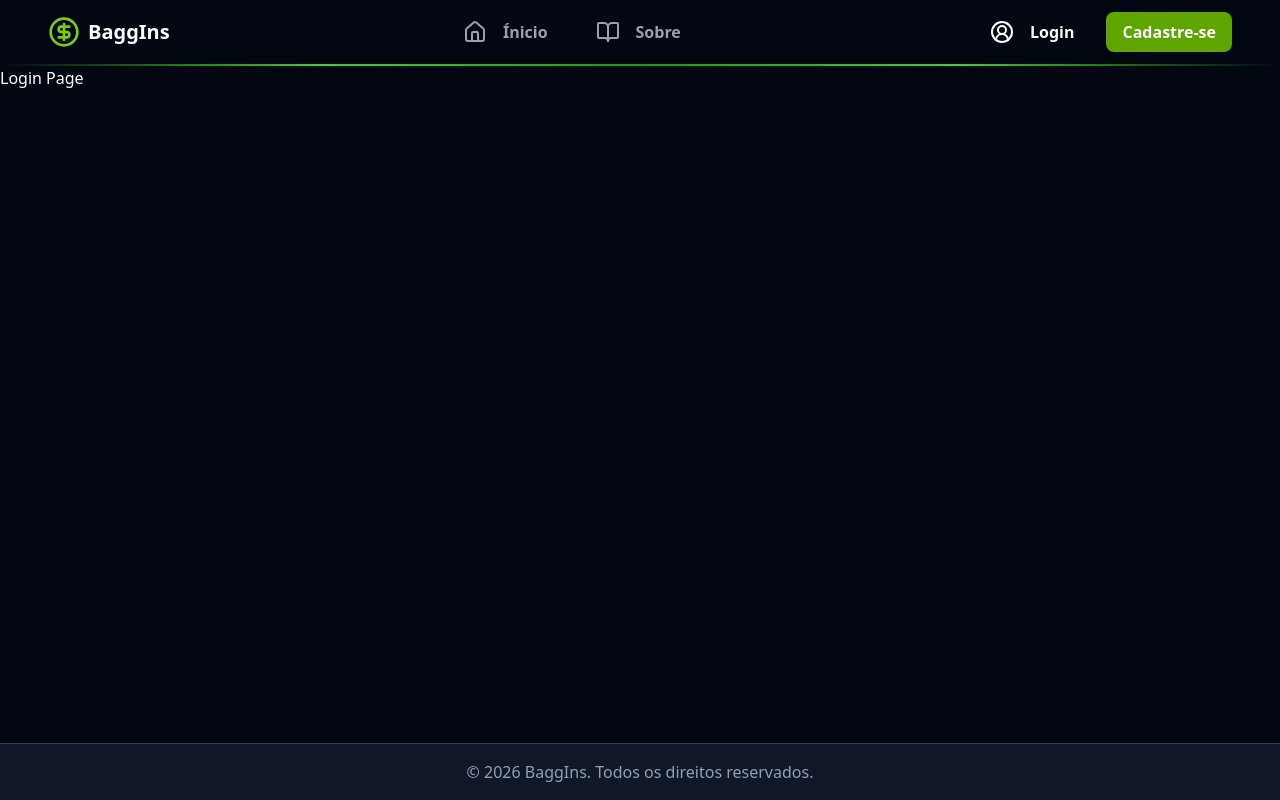
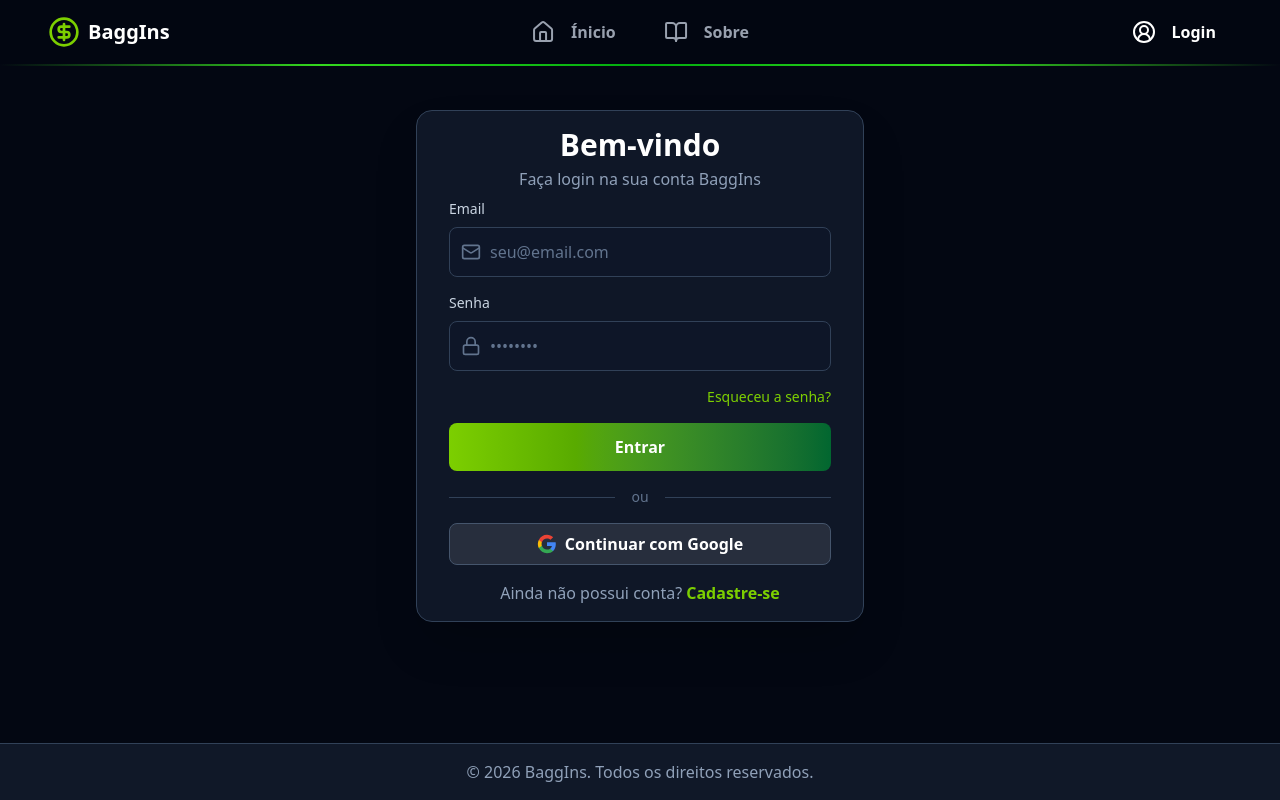
Before and after one commit to CzarFontanella/BaggIns, a React (Vite) app: page /login in a window 1280 px wide. Built offline with nearby package versions, Linux system fonts and the light colour scheme.

Commit message:
feat: implementa pagina de login

```diff
--- a/src/Router.tsx
+++ b/src/Router.tsx
@@ -1,6 +1,7 @@
 import { Navigate, Route, Routes } from "react-router-dom";
 import Home from "./pages/Home/Home";
 import About from "./pages/About/About";
+import Login from "./pages/Login/Login";
 
 export default function Router() {
   return (
@@ -9,7 +10,7 @@ export default function Router() {
       <Route path="/home" element={<Home />} />
       <Route path="/about" element={<About />} />
 
-      <Route path="/login" element={<div>Login Page</div>} />
+      <Route path="/login" element={<Login />} />
       <Route path="/signup" element={<div>Signup Page</div>} />
     </Routes>
   );
--- a/src/components/NavBar/NavBar.tsx
+++ b/src/components/NavBar/NavBar.tsx
@@ -5,7 +5,6 @@ import {
   House,
 } from "lucide-react";
 import NavItem from "./NavItem";
-import { NavLink } from "react-router-dom";
 
 export default function NavBar() {
   const navItems = [
@@ -19,21 +18,15 @@ export default function NavBar() {
         <CircleDollarSign className="w-8 h-8 text-lime-500" />
         <span className="text-xl font-bold text-white">BaggIns</span>
       </div>
-      <ul className="flex space-x-4">
+      <ul className="flex space-x-4 absolute left-1/2 -translate-x-1/2">
         {navItems.map(({ to, icon: Icon, label }) => (
           <li key={to}>
             <NavItem to={to} icon={Icon} label={label} />
           </li>
         ))}
       </ul>
-      <div className="flex items-center gap-4">
+      <div className="flex items-center">
         <NavItem to="/login" icon={CircleUserRound} label="Login" />
-        <NavLink
-          to="/signup"
-          className="flex items-center bg-lime-600 hover:bg-green-700 text-white px-4 py-2 rounded-lg font-semibold transition"
-        >
-          Cadastre-se
-        </NavLink>
       </div>
     </nav>
   );
--- a/src/pages/About/About.tsx
+++ b/src/pages/About/About.tsx
@@ -1,7 +1,7 @@
 export default function About() {
   return (
-    <div className="p-8 text-slate-300">
-      <h1 className="text-4xl font-bold mb-4">Sobre o BaggIns</h1>
+    <div className="py-8 px-16 text-slate-300">
+      <h1 className="text-4xl text-white font-bold mb-4">Sobre o BaggIns</h1>
       <p className="text-lg mb-4">
         O BaggIns é uma plataforma de gerenciamento financeiro pessoal
         desenvolvida para auxiliar usuários no controle e na organização de suas
@@ -15,14 +15,14 @@ export default function About() {
         apoiar a tomada de decisões financeiras mais conscientes, incentivando a
         responsabilidade e bem-estar econômico.
       </p>
-      <h2 className="text-2xl font-semibold mb-3">Recursos Principais</h2>
+      <h2 className="text-2xl font-semibold text-white mb-3">Recursos Principais</h2>
       <ul className="list-disc list-inside mb-4">
         <li>Acompanhamento de despesas e receitas em tempo real.</li>
         <li>Relatórios detalhados para análise financeira.</li>
         <li>Metas financeiras para ajudar você a economizar e investir.</li>
         <li>Interface amigável e fácil de usar.</li>
       </ul>
-      <h2 className="text-2xl font-semibold mb-3">Contato</h2>
+      <h2 className="text-2xl font-semibold text-white mb-3">Contato</h2>
       <p className="text-lg">
         Se você tiver alguma dúvida ou sugestão, não hesite em entrar em contato
         comigo através do{" "}
--- /dev/null
+++ b/src/pages/Login/Login.tsx
@@ -0,0 +1,142 @@
+import { useState } from "react";
+import { Mail, Lock } from "lucide-react";
+
+export default function Login() {
+  const [email, setEmail] = useState("");
+  const [password, setPassword] = useState("");
+  const [isLoading, setIsLoading] = useState(false);
+
+  const handleSubmit = (e: React.FormEvent) => {
+    e.preventDefault();
+    setIsLoading(true);
+
+    // Introduzir Lógica de autenticação
+
+    setTimeout(() => setIsLoading(false), 1000);
+  };
+
+  return (
+    <section className="flex flex-col items-center justify-center min-h-[calc(100vh-200px)] px-4 py-8">
+      {/* Card Container */}
+      <div className="w-full max-w-md">
+        <div className="bg-slate-800/50 border border-slate-700 rounded-2xl py-4 px-8 shadow-2xl hover:border-lime-500/30 transition">
+          {/* Header */}
+          <div className="mb-2 text-center">
+            <h1 className="text-3xl font-bold text-white mb-1">Bem-vindo</h1>
+            <p className="text-slate-400">Faça login na sua conta BaggIns</p>
+          </div>
+
+          {/* Form */}
+          <form onSubmit={handleSubmit} className="space-y-4">
+            {/* Email Input */}
+            <div>
+              <label
+                htmlFor="email"
+                className="block text-sm font-medium text-slate-300 mb-2"
+              >
+                Email
+              </label>
+              <div className="relative">
+                <Mail className="absolute left-3 top-1/2 -translate-y-1/2 w-5 h-5 text-slate-500" />
+                <input
+                  id="email"
+                  type="email"
+                  placeholder="seu@email.com"
+                  value={email}
+                  onChange={(e) => setEmail(e.target.value)}
+                  className="w-full bg-slate-900/50 border border-slate-700 rounded-lg pl-10 pr-4 py-3 text-white placeholder-slate-500 focus:outline-none focus:border-lime-500 focus:ring-2 focus:ring-lime-500/20 transition"
+                  required
+                />
+              </div>
+            </div>
+
+            {/* Password Input */}
+            <div>
+              <label
+                htmlFor="password"
+                className="block text-sm font-medium text-slate-300 mb-2"
+              >
+                Senha
+              </label>
+              <div className="relative">
+                <Lock className="absolute left-3 top-1/2 -translate-y-1/2 w-5 h-5 text-slate-500" />
+                <input
+                  id="password"
+                  type="password"
+                  placeholder="••••••••"
+                  value={password}
+                  onChange={(e) => setPassword(e.target.value)}
+                  className="w-full bg-slate-900/50 border border-slate-700 rounded-lg pl-10 pr-4 py-3 text-white placeholder-slate-500 focus:outline-none focus:border-lime-500 focus:ring-2 focus:ring-lime-500/20 transition"
+                  required
+                />
+              </div>
+            </div>
+
+            {/* Forgot Password Link */}
+            <div className="flex justify-end">
+              <a
+                href="#"
+                className="text-sm text-lime-500 hover:text-lime-400 transition"
+              >
+                Esqueceu a senha?
+              </a>
+            </div>
+
+            {/* Submit Button */}
+            <button
+              type="submit"
+              disabled={isLoading}
+              className="w-full bg-gradient-to-r from-lime-500 to-green-800 hover:from-lime-600 hover:to-green-700 text-white font-semibold py-3 rounded-lg transition transform hover:scale-105 disabled:opacity-50 disabled:cursor-not-allowed disabled:hover:scale-100"
+            >
+              {isLoading ? "Autenticando..." : "Entrar"}
+            </button>
+          </form>
+
+          {/* Divider */}
+          <div className="flex items-center gap-4 my-4">
+            <div className="flex-1 h-px bg-slate-700"></div>
+            <span className="text-sm text-slate-500">ou</span>
+            <div className="flex-1 h-px bg-slate-700"></div>
+          </div>
+
+          {/* Google Login Button */}
+          {LoginGoogleButton()}
+
+          {/* Sign Up Link */}
+          <p className="text-center text-slate-400 mt-4">
+            Ainda não possui conta?{" "}
+            <a
+              href="/signup"
+              className="text-lime-500 hover:text-lime-400 font-semibold transition"
+            >
+              Cadastre-se
+            </a>
+          </p>
+        </div>
+      </div>
+    </section>
+  );
+}
+function LoginGoogleButton() {
+    return <button
+        type="button"
+        onClick={() => console.log("Google login - em desenvolvimento")}
+        className="w-full flex items-center justify-center gap-2 bg-white/10 hover:bg-white/20 border border-slate-600 text-white font-semibold py-2 rounded-lg transition"
+    >
+        <svg className="w-5 h-5" viewBox="0 0 24 24" fill="currentColor">
+            <path
+                d="M22.56 12.25c0-.78-.07-1.53-.2-2.25H12v4.26h5.92c-.26 1.37-1.04 2.53-2.21 3.31v2.77h3.57c2.08-1.92 3.28-4.74 3.28-8.09z"
+                fill="#4285F4" />
+            <path
+                d="M12 23c2.97 0 5.46-.98 7.28-2.66l-3.57-2.77c-.98.66-2.23 1.06-3.71 1.06-2.86 0-5.29-1.93-6.16-4.53H2.18v2.84C3.99 20.53 7.7 23 12 23z"
+                fill="#34A853" />
+            <path
+                d="M5.84 14.09c-.22-.66-.35-1.36-.35-2.09s.13-1.43.35-2.09V7.07H2.18C1.43 8.55 1 10.22 1 12s.43 3.45 1.18 4.93l2.85-2.22.81-.62z"
+                fill="#FBBC05" />
+            <path
+                d="M12 5.38c1.62 0 3.06.56 4.21 1.64l3.15-3.15C17.45 2.09 14.97 1 12 1 7.7 1 3.99 3.47 2.18 7.07l3.66 2.84c.87-2.6 3.3-4.53 6.16-4.53z"
+                fill="#EA4335" />
+        </svg>
+        Continuar com Google
+    </button>;
+}
```
